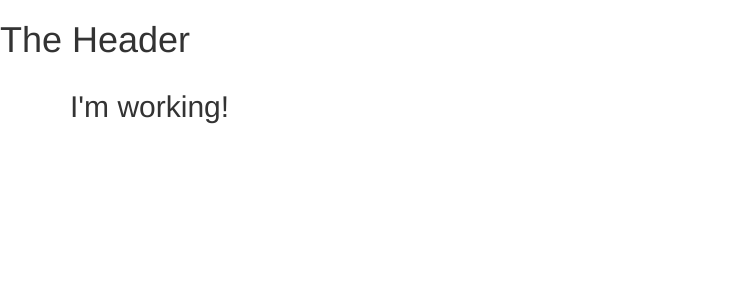
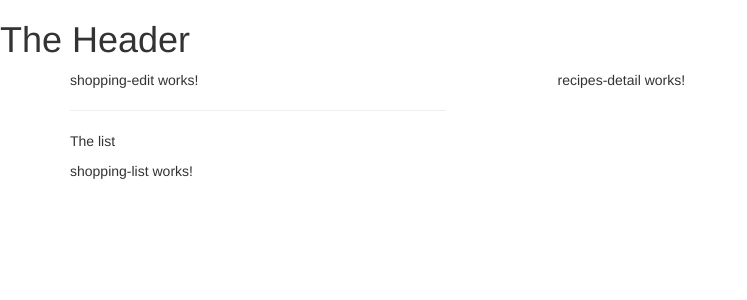
Before and after one commit to hongjunpyo11/udemy-my-second-app, an Angular app: page / in a window 1280 px wide. Shown: the top 300 px of the page, without its empty margins (0-747 px from the left). Built offline with nearby package versions, Linux system fonts and the light colour scheme.

Commit message:
컴포넌트 사용하기

```diff
--- a/src/app/app.component.html
+++ b/src/app/app.component.html
@@ -3,7 +3,8 @@
 <div class="container">
   <div class="row">
     <div class="col-md-12">
-      <h2>I'm working!</h2>
+      <app-recipes></app-recipes>
+      <app-shopping-list></app-shopping-list>
     </div>
   </div>
 </div>
--- a/src/app/recipes/recipes-list/recipes-list.component.html
+++ b/src/app/recipes/recipes-list/recipes-list.component.html
@@ -1 +1,7 @@
-<p>recipes-list works!</p>
+<div class="row">
+  <div class="col-xs-10">
+    <app-shopping-edit></app-shopping-edit>
+    <hr>
+    <p>The list</p>
+  </div>
+</div>
--- a/src/app/recipes/recipes.component.html
+++ b/src/app/recipes/recipes.component.html
@@ -1 +1,8 @@
-<p>recipes works!</p>
+<div class="row">
+  <div class="col-md-5">
+    <app-recipes-list></app-recipes-list>
+  </div>
+  <div class="col-md-7">
+    <app-recipes-detail></app-recipes-detail>
+  </div>
+</div>
```
